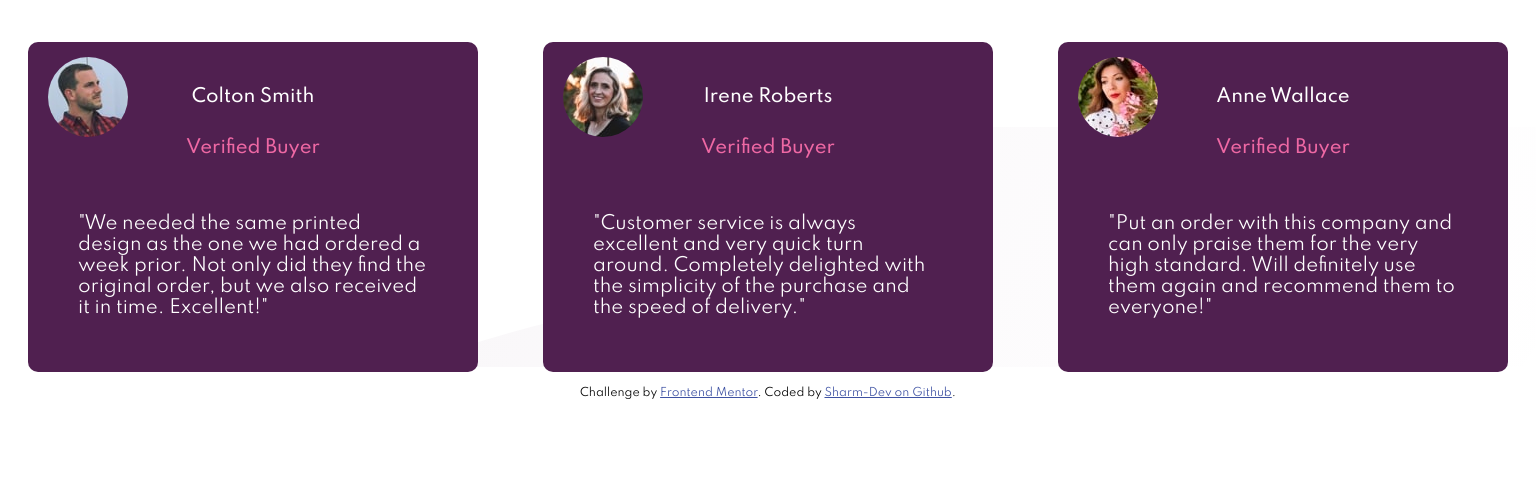
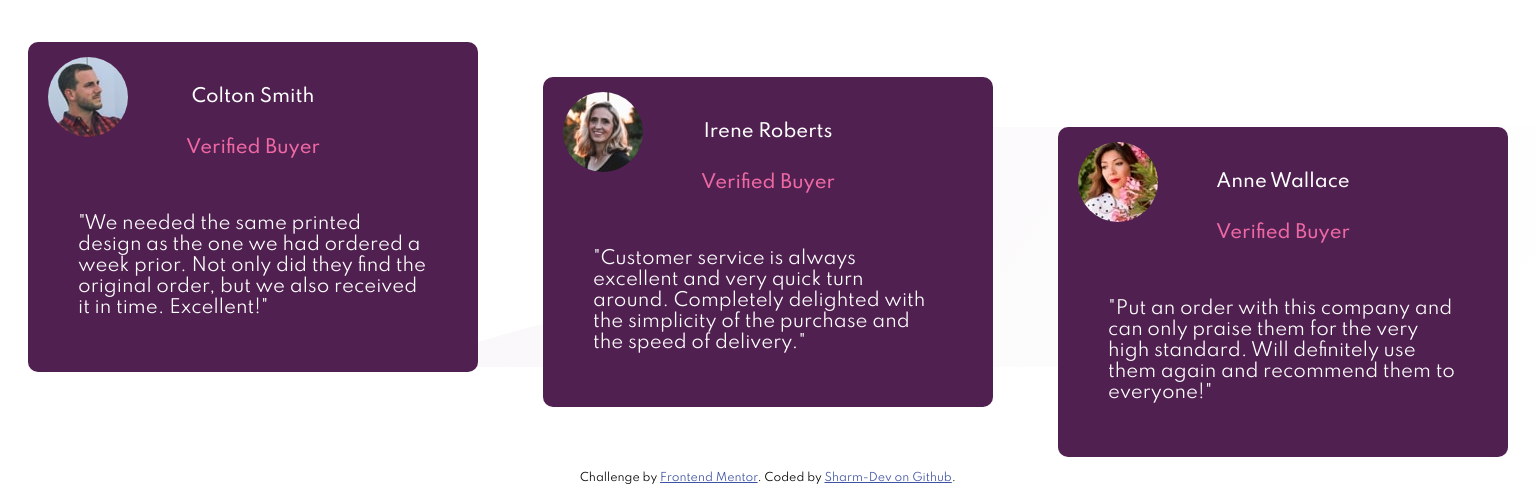
Before and after one commit to Sharm-Dev/social-proof-section-master, a plain HTML site: page index.html in a window 1536 px wide. Shown: the part 311-804 px from the top of the page. Drawn offline with Linux system fonts and the light colour scheme.

Commit message:
Update index.html

```diff
--- a/index.html
+++ b/index.html
@@ -192,6 +192,12 @@
        .profile-pic {
          width: 80px;
        }
+       .rc-2{
+         margin-top: 50px;
+       }
+       .rc-3 {
+         margin-top: 100px;
+       }
 
       }
 
@@ -252,7 +258,7 @@
 
     <article class="review-section">
 
-      <div class="review-card">
+      <div class="review-card rc-1">
         <img class="profile-pic" src="./images/image-colton.jpg" alt="">
         <p class="review-name">Colton Smith</p>
         <p class="review-vb">Verified Buyer</p>
@@ -263,7 +269,7 @@
         </p>
       </div>
 
-      <div class="review-card">
+      <div class="review-card rc-2">
         <img class="profile-pic" src="./images/image-irene.jpg" alt="">
         <p class="review-name">Irene Roberts</p>
         <p class="review-vb">Verified Buyer</p>
@@ -273,7 +279,7 @@
         </p>
       </div>
 
-      <div class="review-card">
+      <div class="review-card rc-3">
         <img class="profile-pic" src="./images/image-anne.jpg" alt="">
         <p class="review-name">Anne Wallace</p>
         <p class="review-vb">Verified Buyer</p>
```
